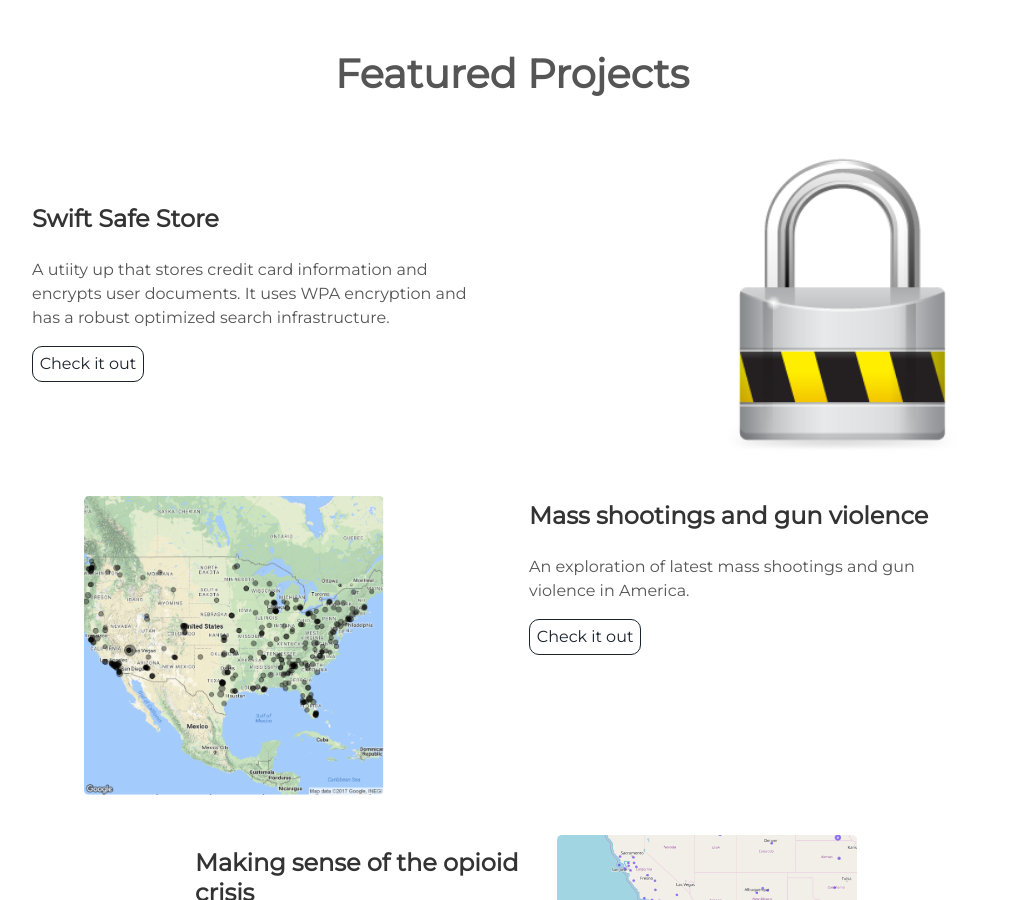
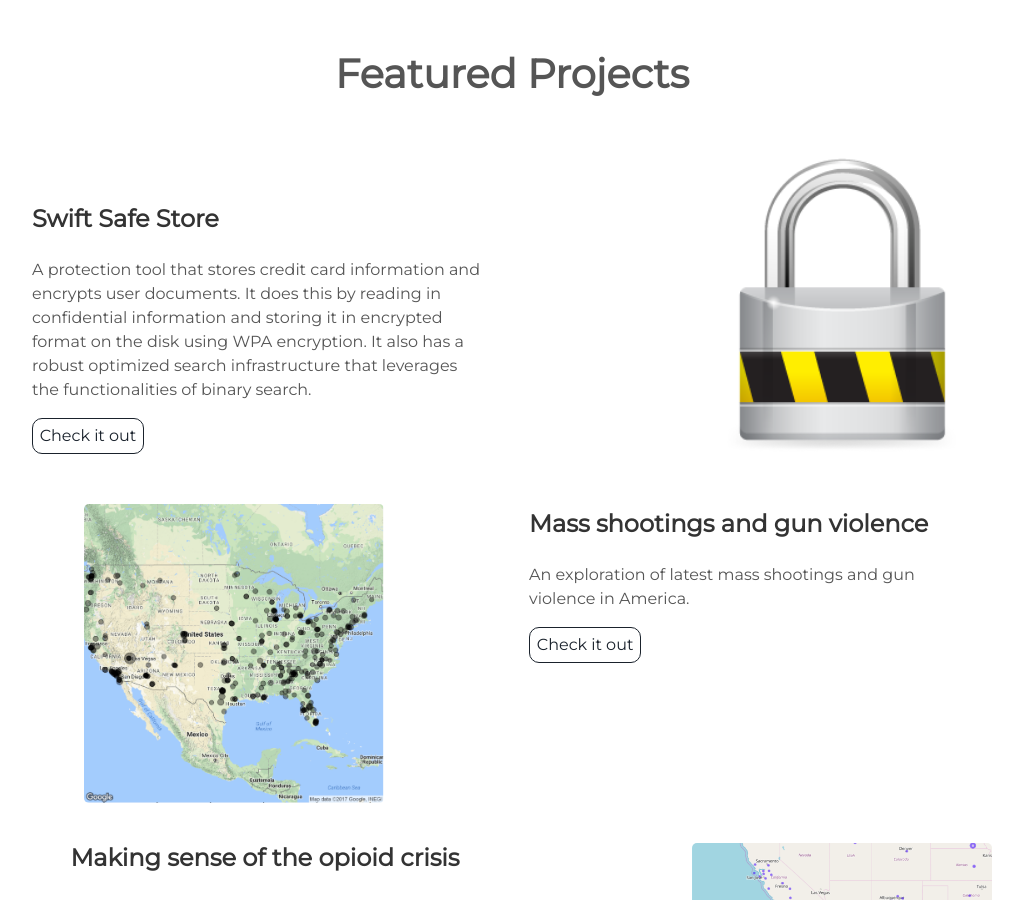
Before and after one commit to devytechie/devytechie.github.io, a Jekyll site: the page built from index.html, in a window 1280 px wide and 900 px high, scrolled down 1475 px. Shown: the whole window, without its empty margins (128-1151 px from the left). Built offline with Jekyll 4.4.1, drawn with Linux system fonts in a browser that asks for light colours; some of the changed text lies outside the part shown.

Commit message:
More text

```diff
--- a/_includes/projects.html
+++ b/_includes/projects.html
@@ -9,7 +9,7 @@
     <h3> Swift Safe Store </h3>
     <ul>
     </ul>
-    <p>A utiity up that stores credit card information and encrypts user documents. It uses WPA encryption and has a robust optimized search infrastructure.</p>
+    <p>A protection tool that  stores credit card information and encrypts user documents. It does this by reading in confidential information and storing it in encrypted format on the disk using WPA encryption. It also has a robust optimized search infrastructure that leverages the functionalities of binary search.</p>
     <a class="project-link" href="https://github.com/Nzaba/swiftsafe" target="_blank">Check it out</a>
   </div>
 </div>
@@ -34,7 +34,7 @@
     <h3> Making sense of the opioid crisis </h3>
     <ul>
     </ul>
-    <p>An exploration of the opioid crisis in America.</p>
+    <p>An accessible tool which explores and sheds more light on the numbers behind the tragic crisis that is opioid abuse. The documentation for this application can be found</p><a href="https://raymondnzaba.com/OpioidCrisis.html">here.</a>
     <a class="project-link" href="https://raymondnzaba.shinyapps.io/OpioidCrisis/" target="_blank">Check it out</a>
   </div>
 </div>
```
